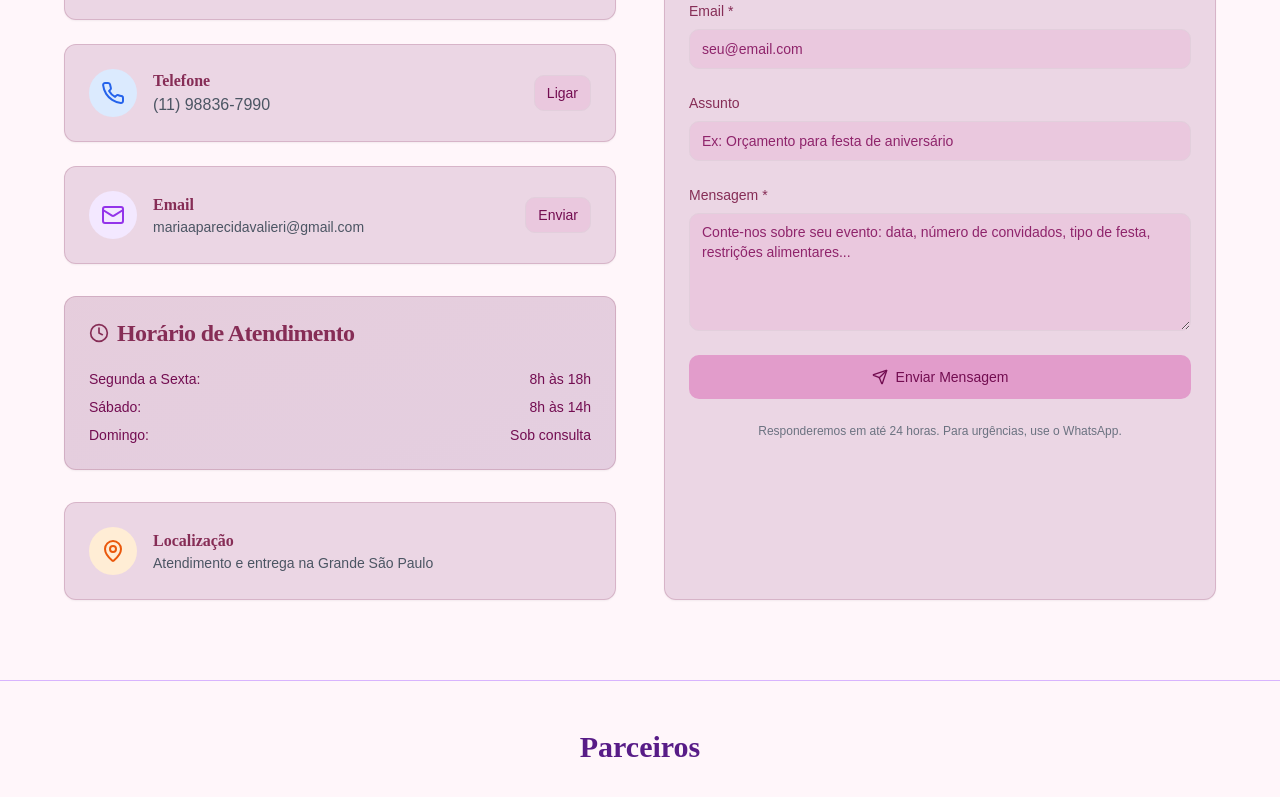
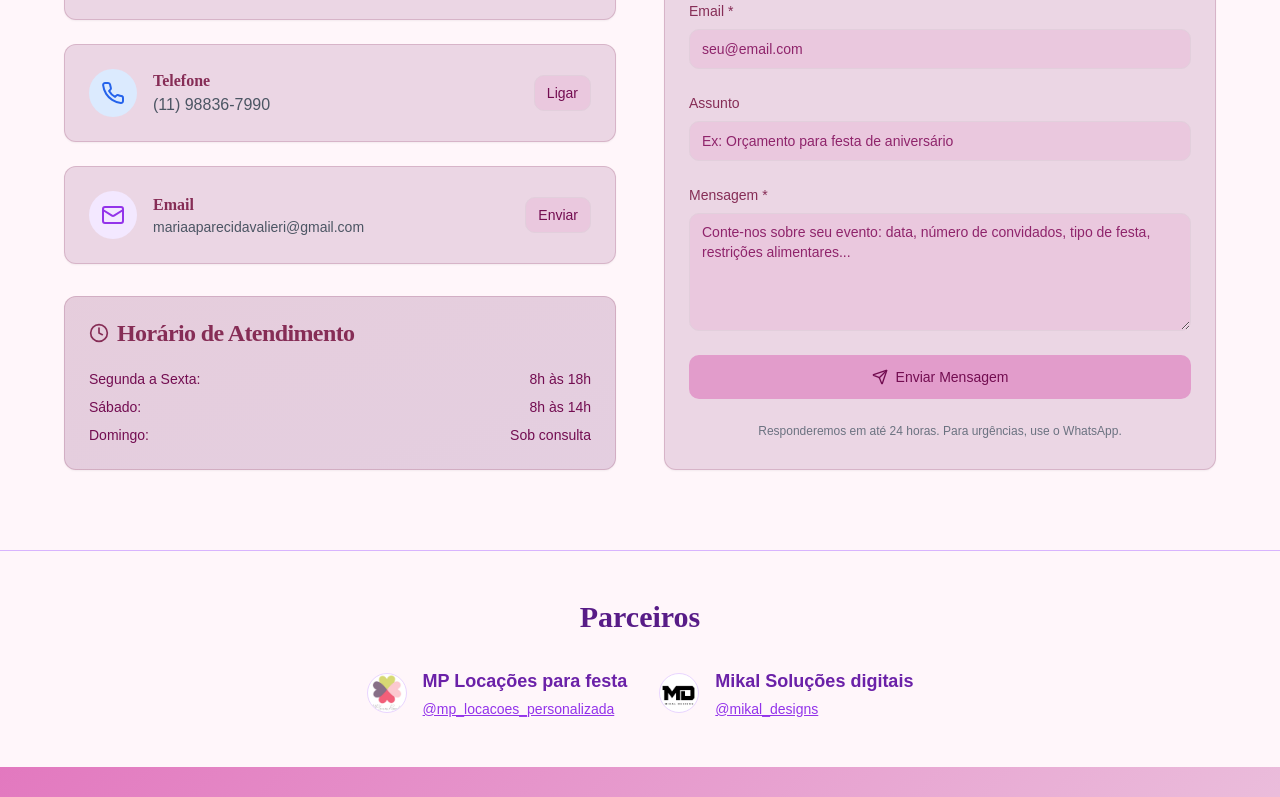
Before and after one commit to ivanValieri/requintedoces, a React (Vite) app: page / in a window 1280 px wide. Shown: the part 5077-5874 px from the top of the page. Built offline with nearby package versions, Linux system fonts and the light colour scheme.

Commit message:
Remover card de localização da área de contato

```diff
--- a/src/components/ContactSection.tsx
+++ b/src/components/ContactSection.tsx
@@ -149,23 +149,6 @@ const ContactSection = () => {
                   </div>
                 </CardContent>
               </Card>
-
-              {/* Location */}
-              <Card className="border-wine/20">
-                <CardContent className="p-6">
-                  <div className="flex items-center gap-4">
-                    <div className="w-12 h-12 bg-orange-100 rounded-full flex items-center justify-center">
-                      <MapPin className="h-6 w-6 text-orange-600" />
-                    </div>
-                    <div>
-                      <h4 className="font-semibold text-wine">Localização</h4>
-                      <p className="text-gray-600 text-sm">
-                        Atendimento e entrega na Grande São Paulo
-                      </p>
-                    </div>
-                  </div>
-                </CardContent>
-              </Card>
             </div>
 
             {/* Contact Form */}
--- a/src/components/PortfolioSection.tsx
+++ b/src/components/PortfolioSection.tsx
@@ -7,18 +7,18 @@ const PortfolioSection = () => {
   const [currentSlide, setCurrentSlide] = useState(0);
 
   const portfolioItems = [
-    { id: 1, type: "image", src: "/lovable-uploads/A.jpeg", title: "Portfólio 1", description: "Imagem do portfólio 1", category: "Categoria" },
-    { id: 2, type: "image", src: "/lovable-uploads/B.jpeg", title: "Portfólio 2", description: "Imagem do portfólio 2", category: "Categoria" },
-    { id: 3, type: "image", src: "/lovable-uploads/C.jpeg", title: "Portfólio 3", description: "Imagem do portfólio 3", category: "Categoria" },
-    { id: 4, type: "image", src: "/lovable-uploads/D.jpeg", title: "Portfólio 4", description: "Imagem do portfólio 4", category: "Categoria" },
-    { id: 5, type: "image", src: "/lovable-uploads/E.jpeg", title: "Portfólio 5", description: "Imagem do portfólio 5", category: "Categoria" },
-    { id: 6, type: "image", src: "/lovable-uploads/F.jpeg", title: "Portfólio 6", description: "Imagem do portfólio 6", category: "Categoria" },
-    { id: 7, type: "image", src: "/lovable-uploads/G.jpeg", title: "Portfólio 7", description: "Imagem do portfólio 7", category: "Categoria" },
-    { id: 8, type: "image", src: "/lovable-uploads/H.jpeg", title: "Portfólio 8", description: "Imagem do portfólio 8", category: "Categoria" },
-    { id: 9, type: "image", src: "/lovable-uploads/I.jpeg", title: "Portfólio 9", description: "Imagem do portfólio 9", category: "Categoria" },
-    { id: 10, type: "image", src: "/lovable-uploads/J.jpeg", title: "Portfólio 10", description: "Imagem do portfólio 10", category: "Categoria" },
-    { id: 11, type: "image", src: "/lovable-uploads/K.jpeg", title: "Portfólio 11", description: "Imagem do portfólio 11", category: "Categoria" },
-    { id: 12, type: "image", src: "/lovable-uploads/L.jpeg", title: "Portfólio 12", description: "Imagem do portfólio 12", category: "Categoria" },
+    { id: 1, type: "image", src: "/lovable-uploads/A.jpeg", title: "BOLO BOX", description: "Quer presentear alguém?", category: "Categoria" },
+    { id: 2, type: "image", src: "/lovable-uploads/B.jpeg", title: "Mini Bolo de tangerina", description: "espatulado com chantilly e a cobertura com Coulis    de tangerina", category: "Categoria" },
+    { id: 3, type: "image", src: "/lovable-uploads/C.jpeg", title: "Cupcake vegano", description: "Massa de fuba com banana", category: "Categoria" },
+    { id: 4, type: "image", src: "/lovable-uploads/D.jpeg", title: "Bolo no copo de cilindro", description: "Uma boa opção de lembrancinhas para a sua festa.", category: "Categoria" },
+    { id: 5, type: "image", src: "/lovable-uploads/E.jpeg", title: "Sobremesas", description: "Sobremesa gelada sabor maracuja", category: "Categoria" },
+    { id: 6, type: "image", src: "/lovable-uploads/F.jpeg", title: "BOLO VEGANO", description: "Bolo vegano com cobertura buttercream", category: "Categoria" },
+    { id: 7, type: "image", src: "/lovable-uploads/G.jpeg", title: "Sobremesas", description: "Sobremesas geladas de panacota sabor morango", category: "Categoria" },
+    { id: 8, type: "image", src: "/lovable-uploads/H.jpeg", title: "BOLO", description: "Bolo Vegano de Limão", category: "Categoria" },
+    { id: 9, type: "image", src: "/lovable-uploads/I.jpeg", title: "BEM CASADO", description: "Bem casados vegano baunilha com doce de leite", category: "Categoria" },
+    { id: 10, type: "image", src: "/lovable-uploads/J.jpeg", title: "BISCOITO", description: "Biscoito amanteigado salgado", category: "Categoria" },
+    { id: 11, type: "image", src: "/lovable-uploads/K.jpeg", title: "BRIGADEIRO", description: "Brigadeiros vegano", category: "Categoria" },
+    { id: 12, type: "image", src: "/lovable-uploads/L.jpeg", title: "PÃO DE MEL", description: "Pão de mel com recheio de beijinho", category: "Categoria" },
   ];
 
   const nextSlide = () => {
```
Also changed, not shown: public/lovable-uploads/L.jpeg.
